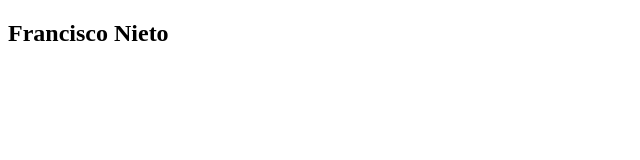
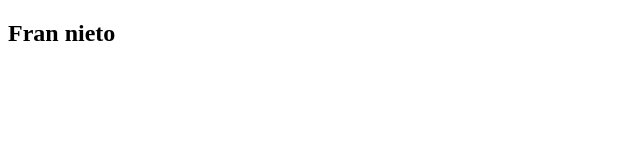
Before and after one commit to Francisco577366/Portafolio, a plain HTML site: page Index.html in a window 1280 px wide. Shown: the full height of the page, 0-640 px from the left. Drawn offline with Linux system fonts and the light colour scheme.

```diff
--- a/Index.html
+++ b/Index.html
@@ -6,7 +6,8 @@
     </head>
     <body>
 <div class="container">
-    <h2> Francisco Nieto</h2>
+    <h2> Fran nieto</h2>
+
 </div>
     </body>
 </html>
```
Also changed, not shown: 1 other file.
